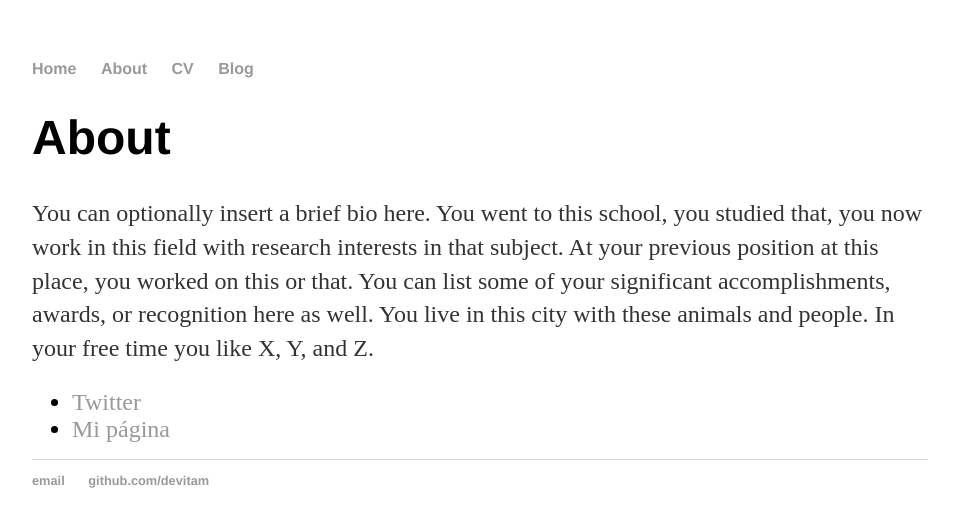
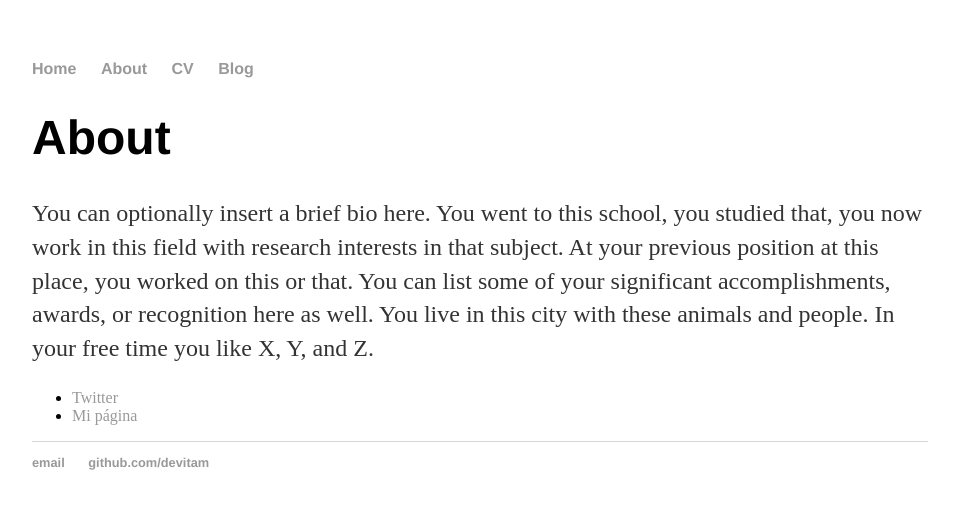
Before and after one commit to devitam/devitabasic.github.io, a Jekyll site: the page built from about/index.html, in a window 1280 px wide. Shown: the top 527 px of the page, without its empty margins (160-1119 px from the left). Built offline with Jekyll 4.4.1, drawn with Linux system fonts in a browser that asks for light colours.

Commit message:
Update index.html

```diff
--- a/about/index.html
+++ b/about/index.html
@@ -10,8 +10,8 @@ title: About Mariano Devita
     You can optionally insert a brief bio here. You went to this school, you studied that, you now work in this field with research interests in that subject. At your previous position at this place, you worked on this or that. You can list some of your significant accomplishments, awards, or recognition here as well. You live in this city with these animals and people. In your free time you like X, Y, and Z.
   </p>
 
-  <ul class="contacts">
-    <li style="font-size: 1.5em;"><a href="https://twitter.com/mariano_devita" target="_blank">Twitter</a></li>
-    <li style="font-size: 1.5em;"><a href="http://economiademendoza.com/" target="_blank">Mi página</a></li>
+  <ul>
+    <li class="contacts"><a href="https://twitter.com/mariano_devita" target="_blank">Twitter</a></li>
+    <li class="contacts"><a href="http://economiademendoza.com/" target="_blank">Mi página</a></li>
   </ul>
 </div>
```
